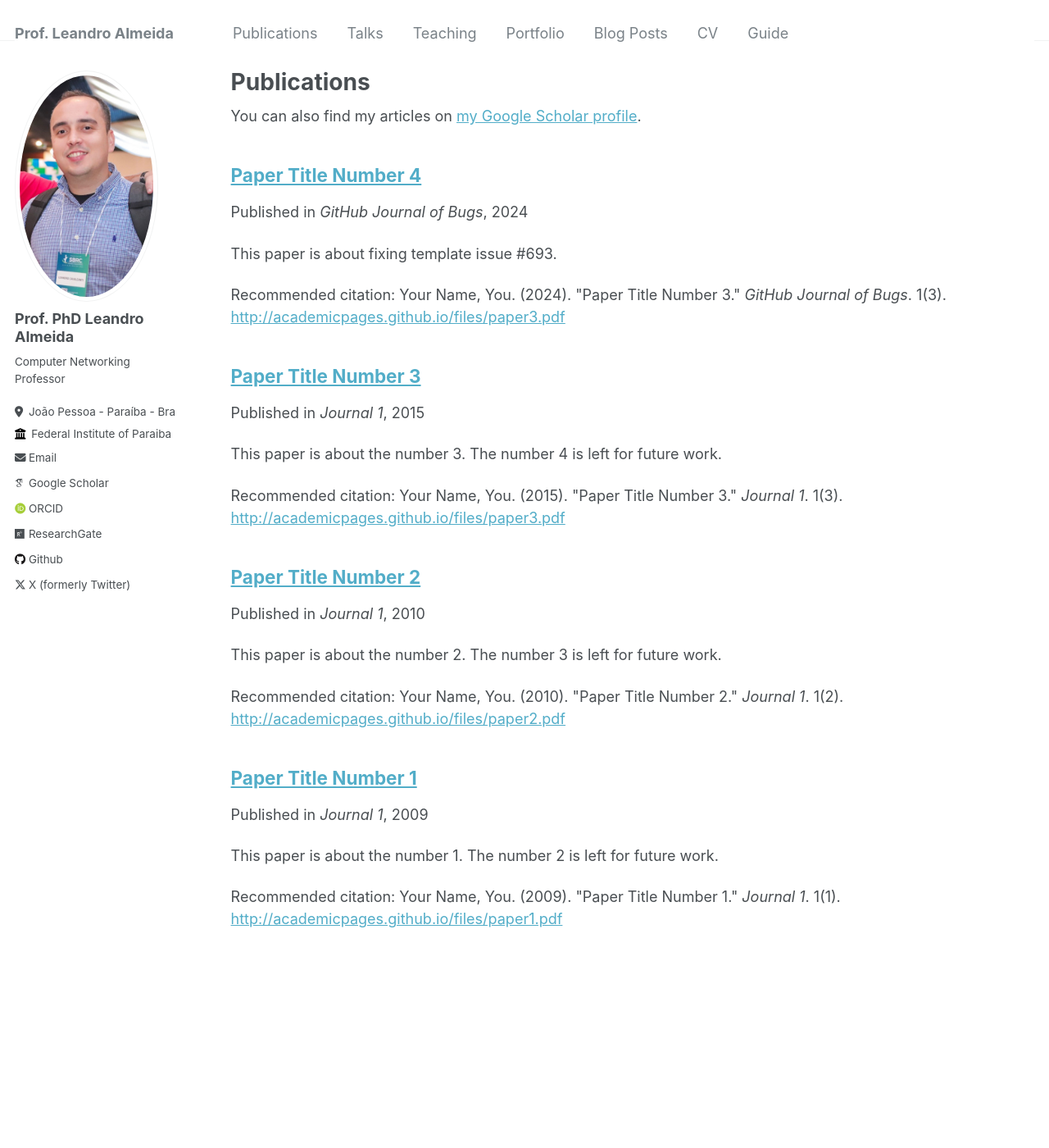
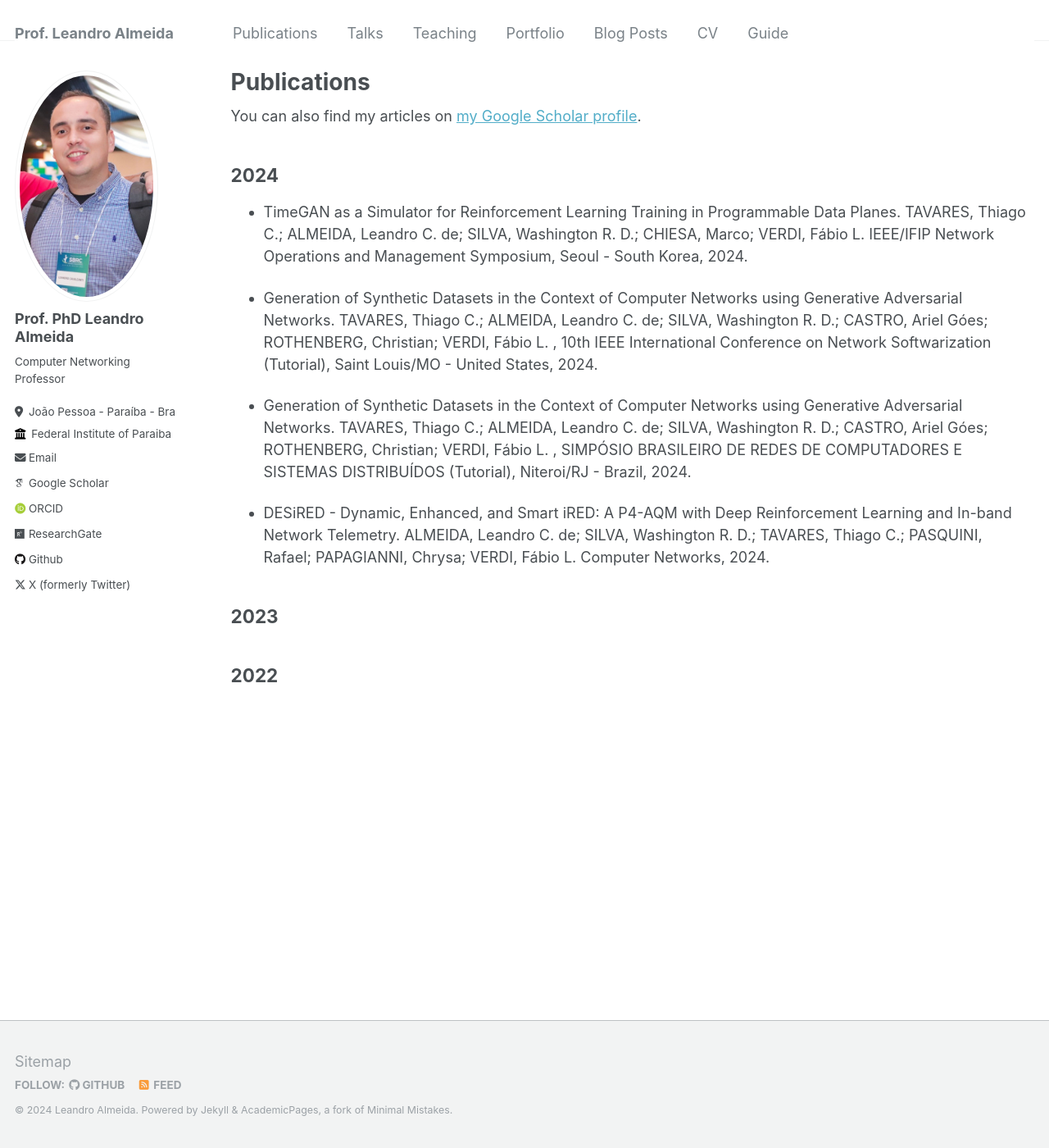
Before and after one commit to leandrocalmeida/leandrocalmeida.github.io, a Jekyll site: the page built from _pages/publications.md, in a window 1280 px wide and 1400 px high. Shown: the whole window at 82% size. Built offline with Jekyll 4.4.1, drawn with Linux system fonts in a browser that asks for light colours; some web fonts are replaced.

Commit message:
first update

```diff
--- a/_pages/publications.md
+++ b/_pages/publications.md
@@ -9,8 +9,20 @@ author_profile: true
   <div class="wordwrap">You can also find my articles on <a href="{{site.author.googlescholar}}">my Google Scholar profile</a>.</div>
 {% endif %}
 
-{% include base_path %}
+2024
+------
 
-{% for post in site.publications reversed %}
-  {% include archive-single.html %}
-{% endfor %}
+- TimeGAN as a Simulator for Reinforcement Learning Training in Programmable Data Planes. TAVARES, Thiago C.; ALMEIDA, Leandro C. de; SILVA, Washington R. D.; CHIESA, Marco; VERDI, Fábio L. IEEE/IFIP Network Operations and Management Symposium, Seoul - South Korea, 2024.
+
+- Generation of Synthetic Datasets in the Context of Computer Networks using Generative Adversarial Networks. TAVARES, Thiago C.; ALMEIDA, Leandro C. de; SILVA, Washington R. D.; CASTRO, Ariel Góes; ROTHENBERG, Christian; VERDI, Fábio L. , 10th IEEE International Conference on Network Softwarization (Tutorial), Saint Louis/MO - United States, 2024.
+
+- Generation of Synthetic Datasets in the Context of Computer Networks using Generative Adversarial Networks. TAVARES, Thiago C.; ALMEIDA, Leandro C. de; SILVA, Washington R. D.; CASTRO, Ariel Góes; ROTHENBERG, Christian; VERDI, Fábio L. , SIMPÓSIO BRASILEIRO DE REDES DE COMPUTADORES E SISTEMAS DISTRIBUÍDOS (Tutorial), Niteroi/RJ - Brazil, 2024.
+
+- DESiRED - Dynamic, Enhanced, and Smart iRED: A P4-AQM with Deep Reinforcement Learning and In-band Network Telemetry. ALMEIDA, Leandro C. de; SILVA, Washington R. D.; TAVARES, Thiago C.; PASQUINI, Rafael; PAPAGIANNI, Chrysa; VERDI, Fábio L. Computer Networks, 2024.
+
+
+2023
+------
+
+2022
+------
```
